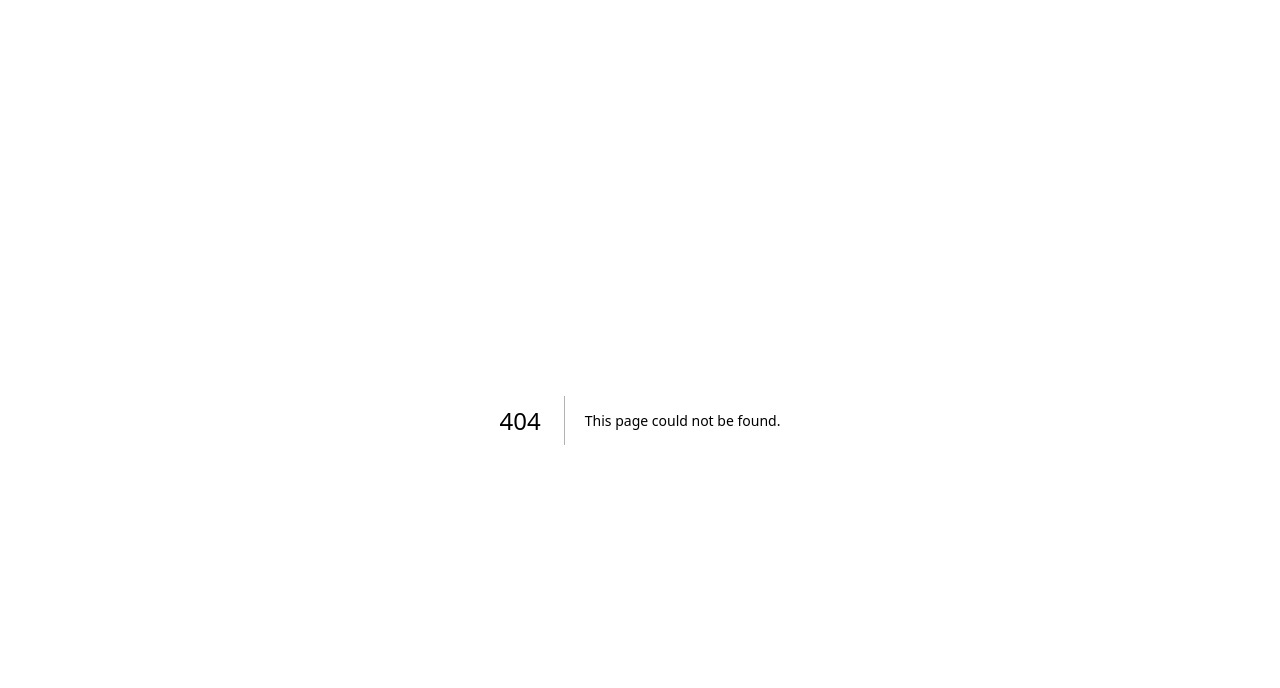
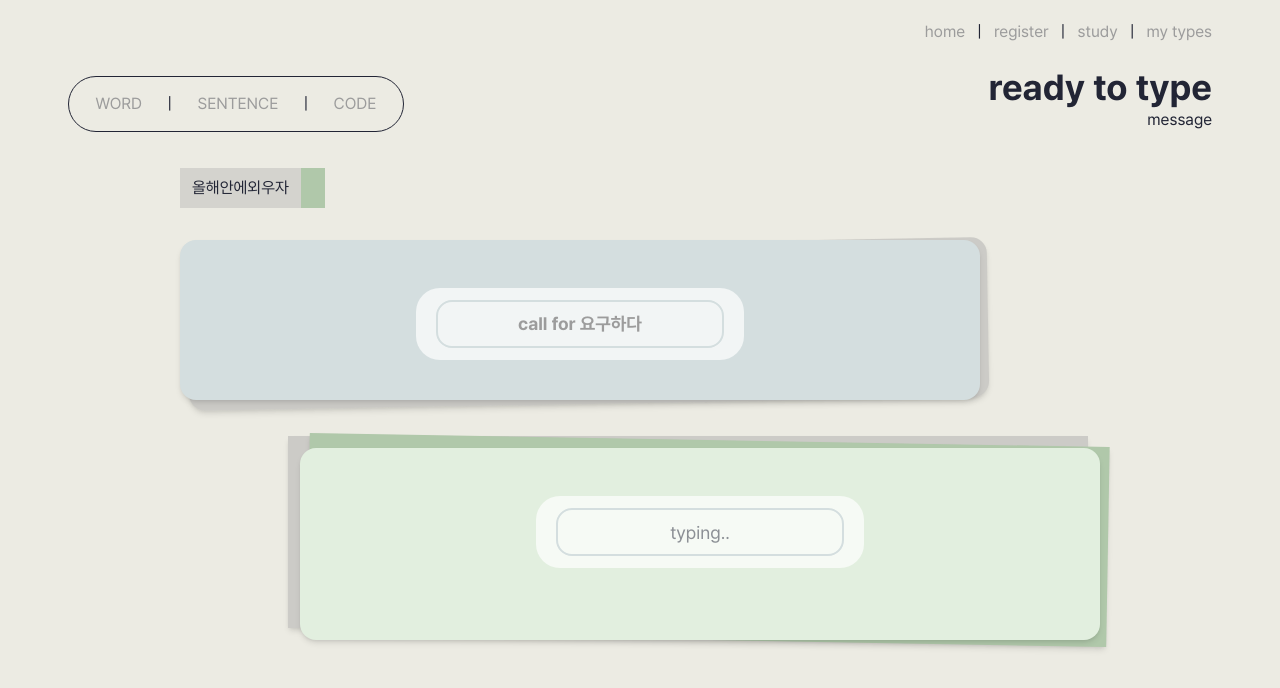
Before and after one commit to ummfieg/my-type, a Next.js app: page /study in a window 1280 px wide. Before the commit this address had no page. Shown: the top 688 px of the page. Built offline with nearby package versions, Linux system fonts and the light colour scheme.

Commit message:
feat(page): study 페이지 구현 및 메인페이지에 라우팅 연결

```diff
--- a/src/app/page.js
+++ b/src/app/page.js
@@ -9,7 +9,7 @@ import { HighlightButton } from "@/components/ui/button";
 
 const menuItems = [
   { label: "register", href: "/register", border: "border-b border-sub" },
-  { label: "study", href: "#", border: " border-b border-sub" },
+  { label: "study", href: "/study", border: " border-b border-sub" },
   { label: "my types", href: "#", border: "border-b border-point" },
   { label: "setting", href: "#", border: "" },
 ];
--- /dev/null
+++ b/src/app/study/page.js
@@ -0,0 +1,55 @@
+"use client";
+import NavBar from "@/components/ui/menuNav";
+import PageTitle from "@/components/ui/pageTitle";
+import Category from "@/components/ui/systemCategory";
+
+export default function Study() {
+  return (
+    <>
+      <header>
+        <NavBar />
+        <div className="flex justify-between items-start my-6 mx-12">
+          <Category />
+          <PageTitle />
+        </div>
+      </header>
+
+      <main className="w-full flex flex-col items-center px-6 mt-3 gap-2">
+        <section className="flex justify-start ml-20 w-full md:w-[1000px]">
+          <div className="bg-sub/30 px-3 py-2">
+            <p className="text-20px">올해안에외우자</p>
+          </div>
+          <div className="bg-accent-dark px-3 py-2"></div>
+        </section>
+
+        <section className="relative flex justify-start items-center md:w-[1000px] h-52 ml-20">
+          <div className="absolute w-4/5 h-40 bg-sub/40 rounded-2xl -rotate-1 translate-y-1 translate-x-2 z-0 shadow-md"></div>
+          <div className="relative w-4/5 h-40 bg-main rounded-2xl z-10 shadow-md p-6">
+            <div className="w-full flex justify-center my-6">
+              <div className="bg-white/70 rounded-3xl px-5 py-3">
+                <div className="flex items-center w-72 h-12 rounded-2xl border-2 border-main bg-transparent text-center text-lg font-medium justify-center">
+                  <p className="text-sub font-bold">call for 요구하다</p>
+                </div>
+              </div>
+            </div>
+          </div>
+        </section>
+
+        <section className="relative flex justify-end items-center md:w-[1000px] h-56 mr-20">
+          <div className="absolute w-4/5 h-48 bg-sub/40 -translate-y-3 -translate-x-3 z-0 shadow-md"></div>
+          <div className="absolute w-4/5 h-50 bg-accent-dark rotate-1 -translate-y-1 translate-x-2 z-10 shadow-md"></div>
+          <div className="relative w-4/5 h-48 bg-accent rounded-2xl rotate-0 z-20 shadow-md p-6">
+            <div className="w-full flex justify-center my-6">
+              <div className="bg-white/70 rounded-3xl px-5 py-3">
+                <input
+                  className="w-72 h-12 rounded-2xl border-2 border-main bg-transparent text-center text-lg font-medium focus:outline-none focus:border-accent-dark transition"
+                  placeholder="typing.."
+                />
+              </div>
+            </div>
+          </div>
+        </section>
+      </main>
+    </>
+  );
+}
```
